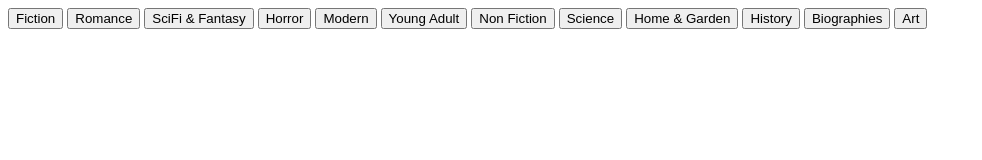
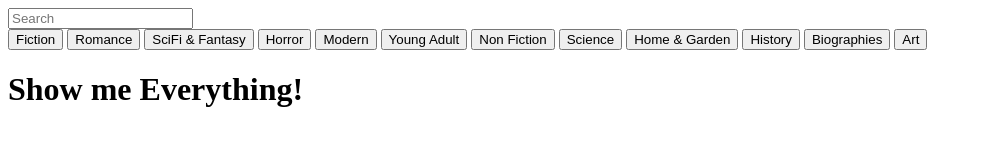
Before and after one commit to mprestage/Assignment3, a plain HTML site: page index.html in a window 1280 px wide. Shown: the whole page, without its empty margins (0-982 px from the left). Drawn offline with Linux system fonts and the light colour scheme.

Commit message:
Added Search box, show me everything text

```diff
--- a/index.html
+++ b/index.html
@@ -8,6 +8,9 @@
     <link rel="stylesheet" href="style.css">
 </head>
 <body>
+    <header>
+        <input class="search" type="text" placeholder="Search">
+    </header>
     <div class="homemenu">
         <button id="fictionBook">Fiction</button>
         <button id="romanceBook">Romance</button>
@@ -21,6 +24,7 @@
         <button id="historyBook">History</button>
         <button id="bioBook">Biographies</button>
         <button id="artBook">Art</button>
+        <h1>Show me Everything!</h1>
     </div>
 </body>
 </html>
```
